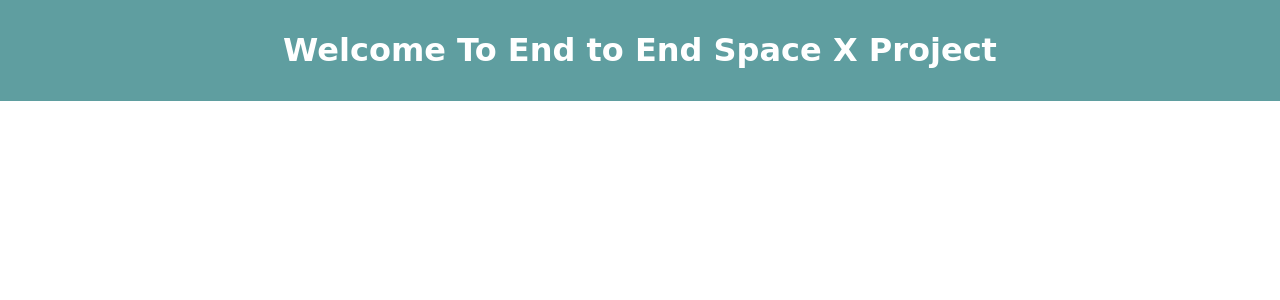
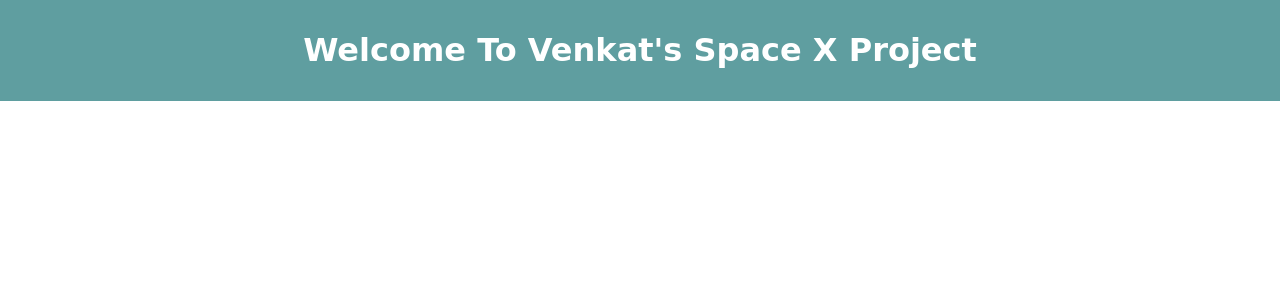
Before and after one commit to venkatareddych/space-x, a React (Create React App) app: page / in a window 1280 px wide. Shown: the top 300 px of the page. Built offline with nearby package versions, Linux system fonts and the light colour scheme; no server answers.

Commit message:
header changed

```diff
--- a/src/Components/Header/Header.jsx
+++ b/src/Components/Header/Header.jsx
@@ -5,7 +5,7 @@
     render() {
         return (
             <div className="header">
-                <h1>Welcome To End to End Space X Project</h1>
+                <h1>Welcome To Venkat's Space X Project</h1>
             </div>
         )
     }
```
